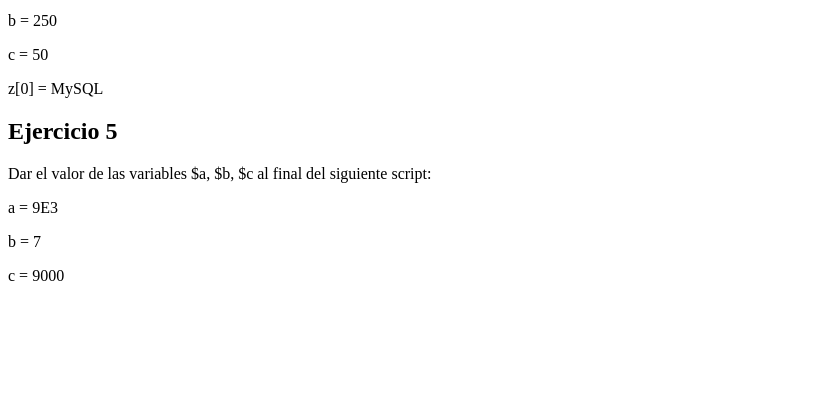
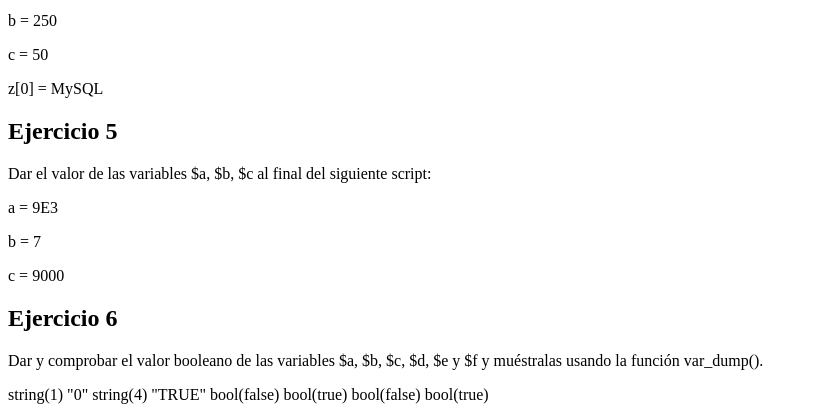
Before and after one commit to GangSonic/tec_web, a PHP site: page / in a window 1280 px wide. Shown: the part 1242-1654 px from the top of the page, without its empty margins (0-814 px from the left). Before the commit the page ends 1523 px from the top, so only its background shows below. Run offline with PHP 8.4, Linux system fonts and the light colour scheme.

Commit message:
Ejercicio 6

```diff
--- a/practicas/p04/index.php
+++ b/practicas/p04/index.php
@@ -124,7 +124,26 @@ la matriz <b> $GLOBALS </b>  o del modificador global de PHP. </p>
     unset($c);
 ?>
 
+<h2> Ejercicio 6</h2>
+ <p> Dar y comprobar el valor booleano de las variables $a, $b, $c, $d, $e y $f y muéstralas
+usando la función var_dump(<datos>). </p>
 
+<?php
+    $a = "0";
+    $b = "TRUE";
+    $c = FALSE;
+    $d = ($a OR $b);
+    $e = ($a AND $c);
+    $f = ($a XOR $b);
+
+var_dump($a);
+var_dump($b);
+var_dump($c);
+var_dump($d);
+var_dump($e);
+var_dump($f);
+
+?>
 
 
 
```
